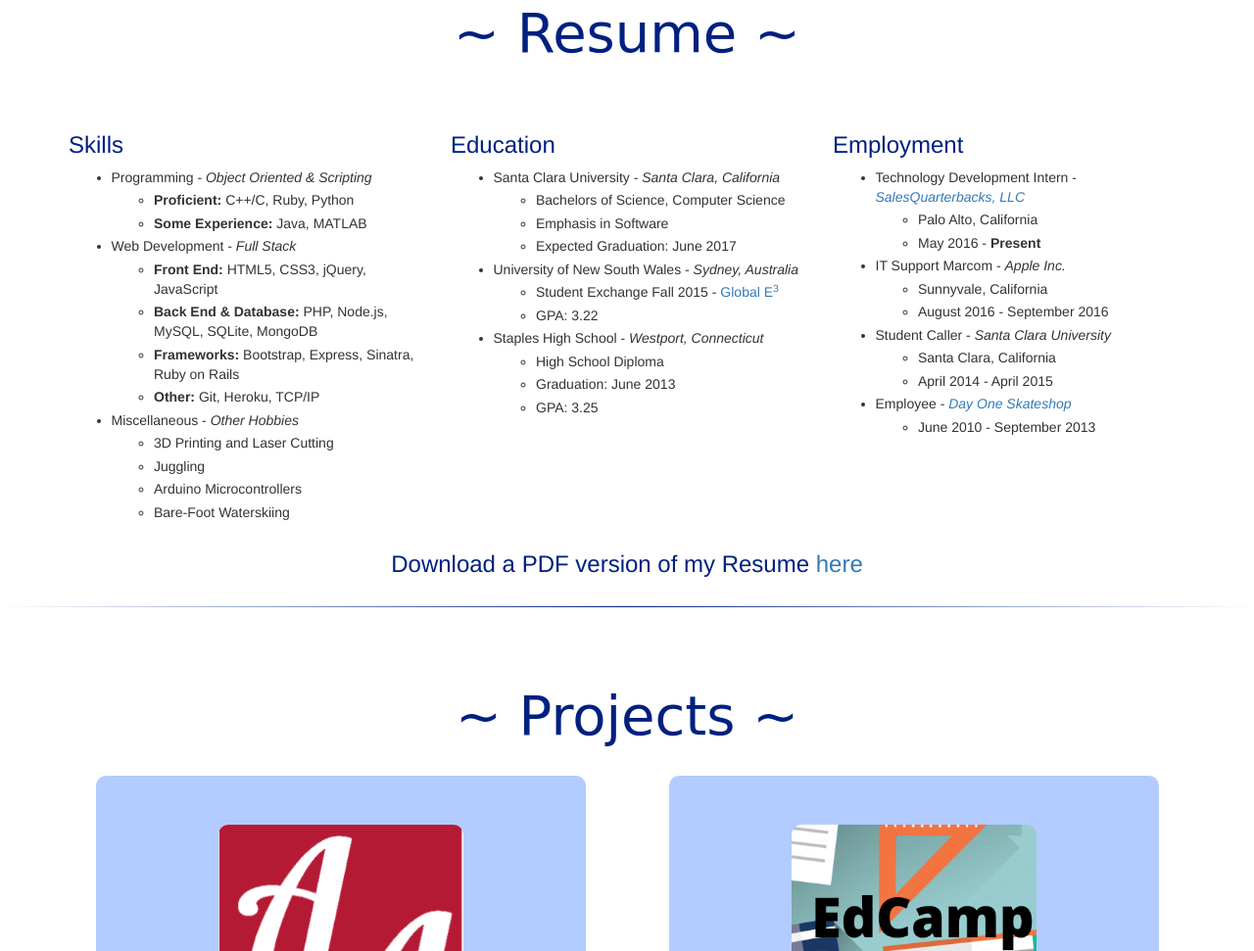
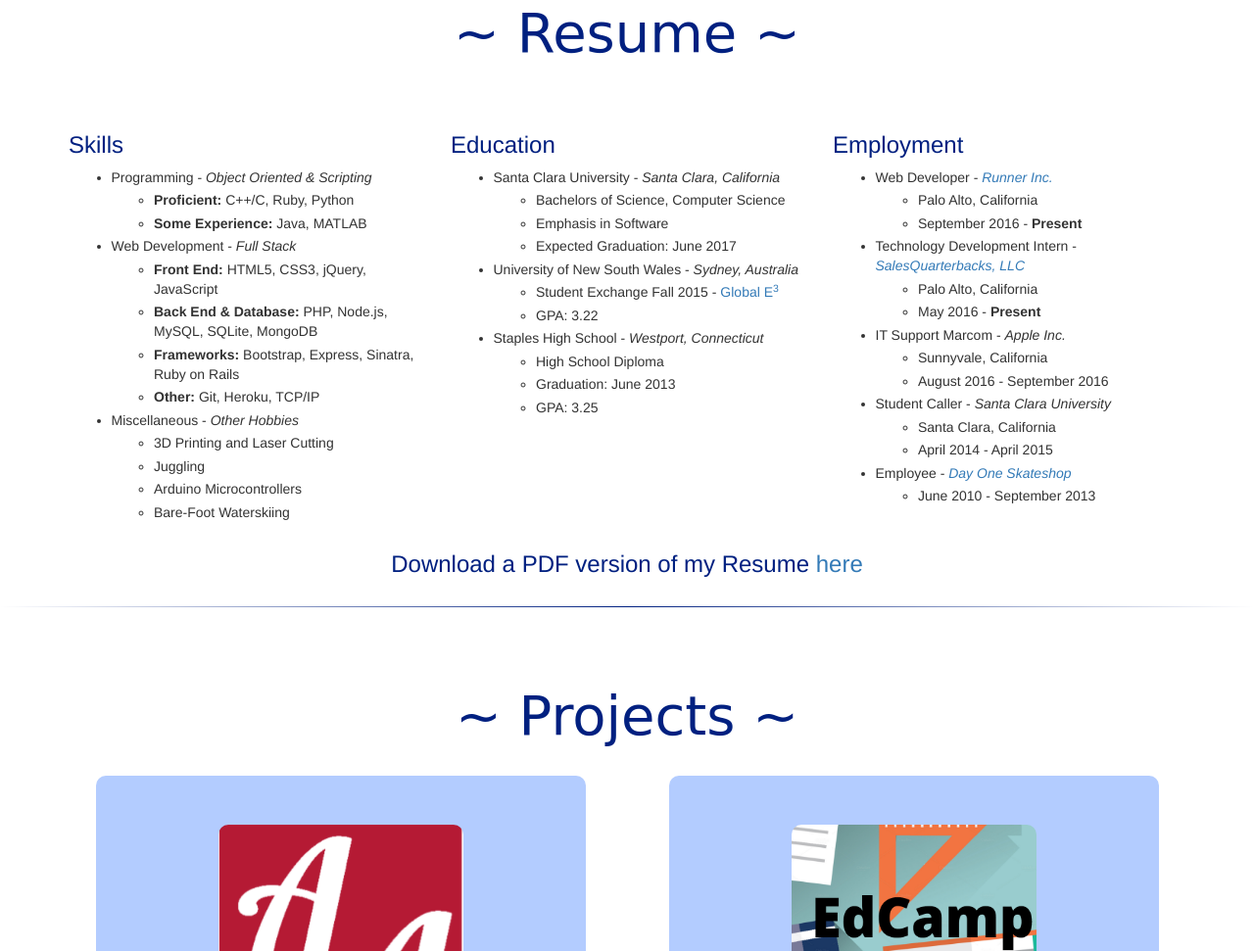
Before and after one commit to jroof88/jroof88.github.io, a plain HTML site: page index.html in a window 1280 px wide. Shown: the part 1006-1977 px from the top of the page at 98% size. Drawn offline with nearby package versions, Linux system fonts and the light colour scheme; a web font is replaced by a local one.

Commit message:
update employment

```diff
--- a/index.html
+++ b/index.html
@@ -182,6 +182,12 @@
                 <div class="col-lg-4">
 					<h3> Employment </h3>
 					<ul class="resume_list">
+						<li> Web Developer - <i><a href="https://itunes.apple.com/us/app/runner/id1042153171?mt=8" target="_blank">Runner Inc.</a></i>
+							<ul>
+								<li> Palo Alto, California </li>
+								<li> September 2016 - <strong>Present</strong> </li>
+							</ul>
+						</li>
 						<li> Technology Development Intern - <i><a href="https://www.salesquarterbacks.com/" target="_blank">SalesQuarterbacks, LLC</a></i>
 							<ul>
 								<li> Palo Alto, California </li>
```
